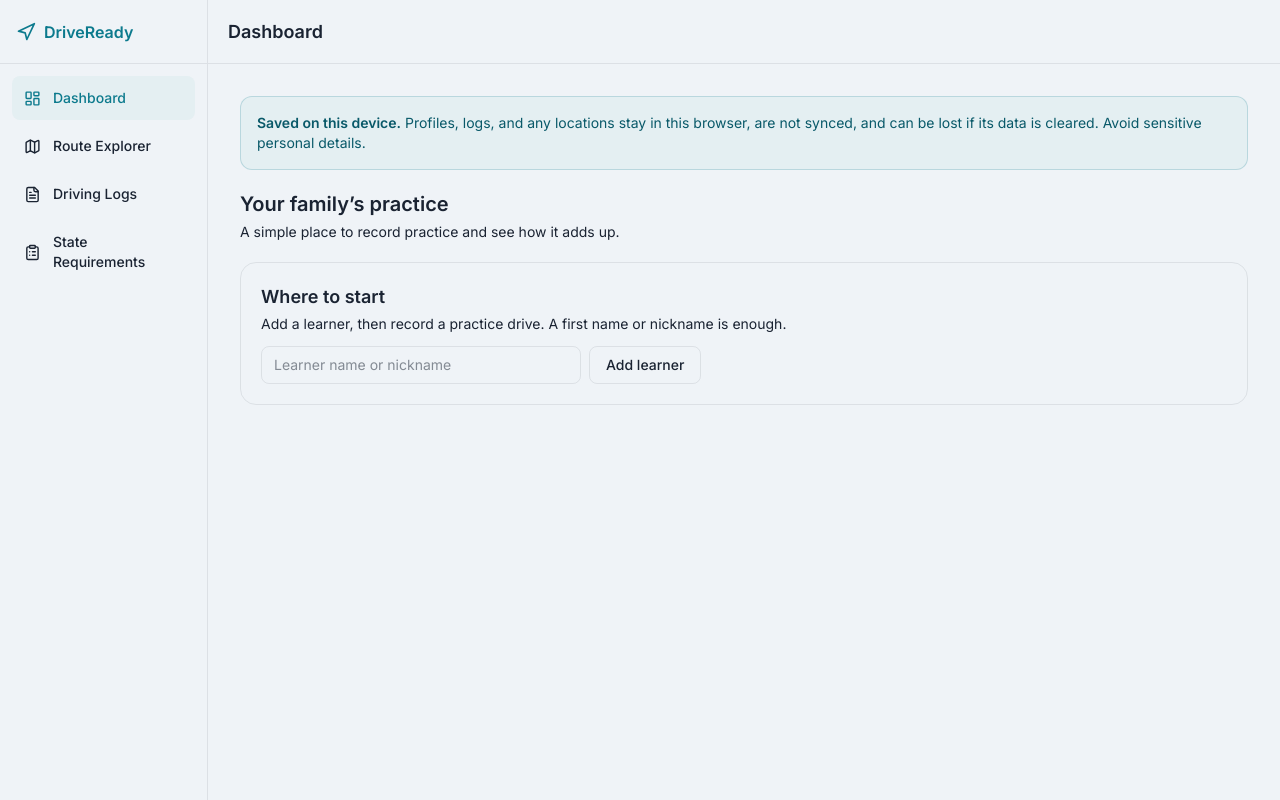
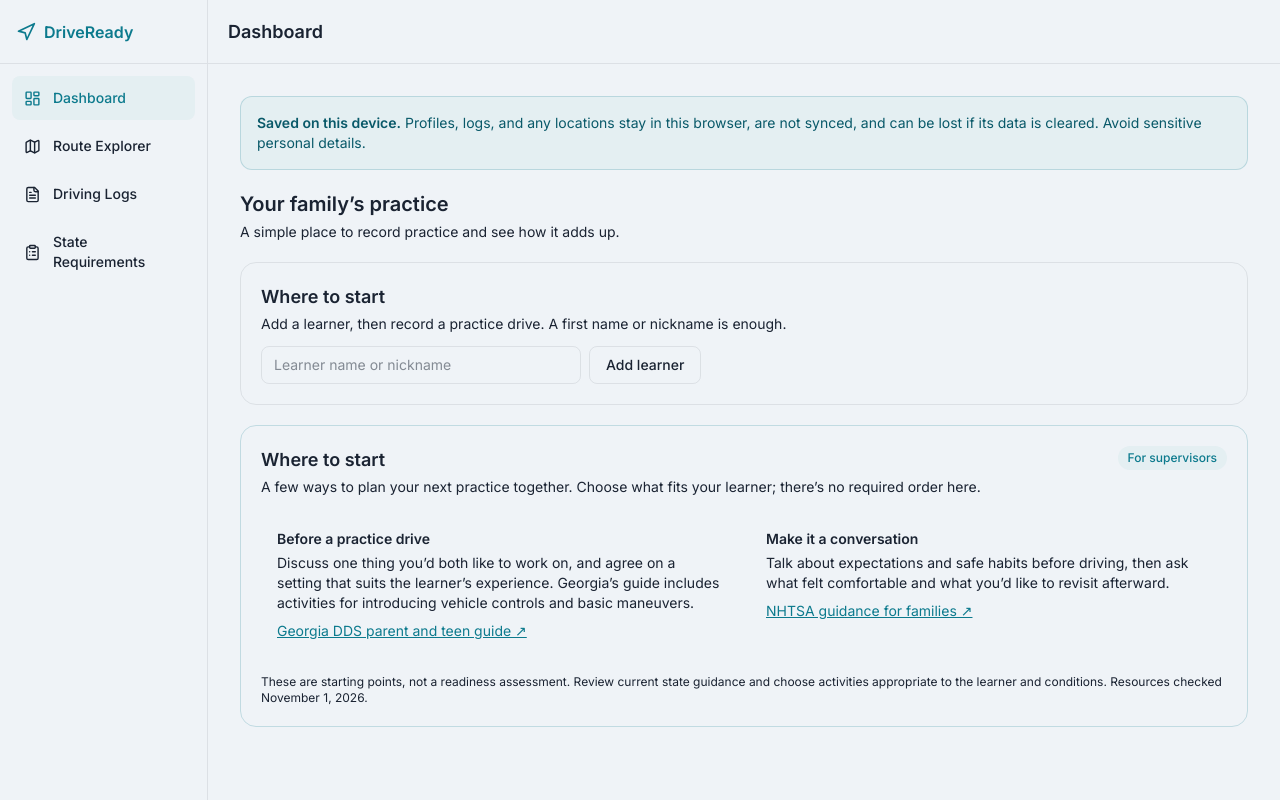
Before and after one commit to MrJanHorak/DriveReady, a React (Vite) app: page / in a window 1280 px wide. Built offline with nearby package versions, Linux system fonts and the light colour scheme.

Commit message:
add where to start info on dashboard

```diff
--- a/src/app/FamilyWorkspace.tsx
+++ b/src/app/FamilyWorkspace.tsx
@@ -1,6 +1,7 @@
 import { useEffect, useRef, useState } from "react";
 import { emptyFamily, formatMinutes, locationMapUrl, placeMapUrl, readFamily, routeMapUrl, STORAGE_KEY, summarizeDrives, validRouteUrl } from "./familyData";
 import PracticeCoverage, { PracticeChoices } from "./PracticeCoverage";
+import GettingStarted from "./GettingStarted";
 import { PRACTICE_CONDITIONS, PRACTICE_SKILLS } from "./practiceData";
 
 type Learner = { id: string; name: string };
@@ -126,6 +127,7 @@ export default function FamilyWorkspace({ showAll = false }: { showAll?: boolean
         <p className="mt-1 text-sm text-muted-foreground">{family.learners.length ? "Keep each learner’s practice separate." : "Add a learner, then record a practice drive. A first name or nickname is enough."}</p>
         <form onSubmit={addLearner} className="mt-3 flex flex-wrap gap-2"><label className="sr-only" htmlFor="learner-name">Learner name or nickname</label><input id="learner-name" className={`${field} max-w-xs`} value={name} onChange={(e) => setName(e.target.value)} placeholder="Learner name or nickname" maxLength={60} required /><button className={secondary} disabled={!!initial.error}>Add learner</button></form>
       </section>
+      {!showAll && <GettingStarted drives={family.drives} learnerId={selectedId || undefined} />}
       {learner && <>
         <section className="grid gap-3 sm:grid-cols-3" aria-label="Practice summary">
           {[ ["Total driving", summary.totalMinutes], ["Day driving", summary.dayMinutes], ["Night driving", summary.nightMinutes] ].map(([label, value]) => <div key={label} className="rounded-xl border border-border bg-card p-4"><p className="text-sm text-muted-foreground">{label}</p><p className="mt-1 text-2xl font-bold text-[#0C7A8D]">{formatMinutes(value as number)}</p></div>)}
--- /dev/null
+++ b/src/app/GettingStarted.tsx
@@ -0,0 +1,20 @@
+import { unrecordedSkills } from "./practiceData";
+
+type Drive = { id: string; learnerId: string; date: string; practicedSkills?: string[] };
+
+export default function GettingStarted({ drives, learnerId }: { drives: Drive[]; learnerId?: string }) {
+  const unrecorded = learnerId ? unrecordedSkills(drives, learnerId) : [];
+  const ownDrives = drives.filter((drive) => drive.learnerId === learnerId);
+  const hasTags = ownDrives.some((drive) => drive.practicedSkills?.length);
+  return <section className="rounded-2xl border border-[#0C7A8D]/20 bg-card p-5">
+    <div className="flex flex-wrap items-start justify-between gap-2"><div><h3 className="font-semibold">Where to start</h3><p className="mt-1 text-sm text-muted-foreground">A few ways to plan your next practice together. Choose what fits your learner; there’s no required order here.</p></div><span className="rounded-full bg-[#E4EFF2] px-2.5 py-1 text-xs font-medium text-[#0C7A8D]">For supervisors</span></div>
+    <div className="mt-4 grid gap-3 md:grid-cols-2">
+      <div className="rounded-xl bg-muted/40 p-4"><h4 className="text-sm font-semibold">Before a practice drive</h4><p className="mt-1 text-sm text-muted-foreground">Discuss one thing you’d both like to work on, and agree on a setting that suits the learner’s experience. Georgia’s guide includes activities for introducing vehicle controls and basic maneuvers.</p><a className="mt-2 inline-block text-sm text-[#0C7A8D] underline" href="https://dds.georgia.gov/parent-teen-driving-guide" target="_blank" rel="noopener noreferrer">Georgia DDS parent and teen guide ↗</a></div>
+      <div className="rounded-xl bg-muted/40 p-4"><h4 className="text-sm font-semibold">Make it a conversation</h4><p className="mt-1 text-sm text-muted-foreground">Talk about expectations and safe habits before driving, then ask what felt comfortable and what you’d like to revisit afterward.</p><a className="mt-2 inline-block text-sm text-[#0C7A8D] underline" href="https://www.nhtsa.gov/road-safety/teen-driving" target="_blank" rel="noopener noreferrer">NHTSA guidance for families ↗</a></div>
+    </div>
+    {learnerId && <div className="mt-4 border-t border-border pt-4"><h4 className="text-sm font-semibold">Ideas to consider</h4>
+      {!hasTags ? <p className="mt-1 text-sm text-muted-foreground">Choose any skills that fit your learner. When you log a drive and select skills, this space will show which choices have not been recorded yet. Earlier free-text notes aren’t counted unless you edit the log and select the matching skills.</p> : unrecorded.length ? <><p className="mt-1 text-sm text-muted-foreground">These skills haven’t been selected in this learner’s logs. That doesn’t mean they haven’t been practiced or are the right next step.</p><ul className="mt-2 flex flex-wrap gap-2">{unrecorded.map((skill) => <li key={skill} className="rounded-full border border-border px-3 py-1 text-xs">{skill}</li>)}</ul></> : <p className="mt-1 text-sm text-muted-foreground">All listed skills appear in your logs. You can revisit any skill and look at roads and conditions in Practice coverage.</p>}
+    </div>}
+    <p className="mt-4 text-xs text-muted-foreground">These are starting points, not a readiness assessment. Review current state guidance and choose activities appropriate to the learner and conditions. Resources checked November 1, 2026.</p>
+  </section>;
+}
--- a/src/app/practiceData.js
+++ b/src/app/practiceData.js
@@ -16,3 +16,9 @@ export function practiceCoverage(drives, learnerId, field, choices) {
     return { label, count: matches.length, lastDate };
   });
 }
+
+export function unrecordedSkills(drives, learnerId) {
+  return practiceCoverage(drives, learnerId, "practicedSkills", PRACTICE_SKILLS)
+    .filter((item) => item.count === 0)
+    .map((item) => item.label);
+}
```
Also changed, not shown: 2 other files (tests, documents, lock files or other folders).
